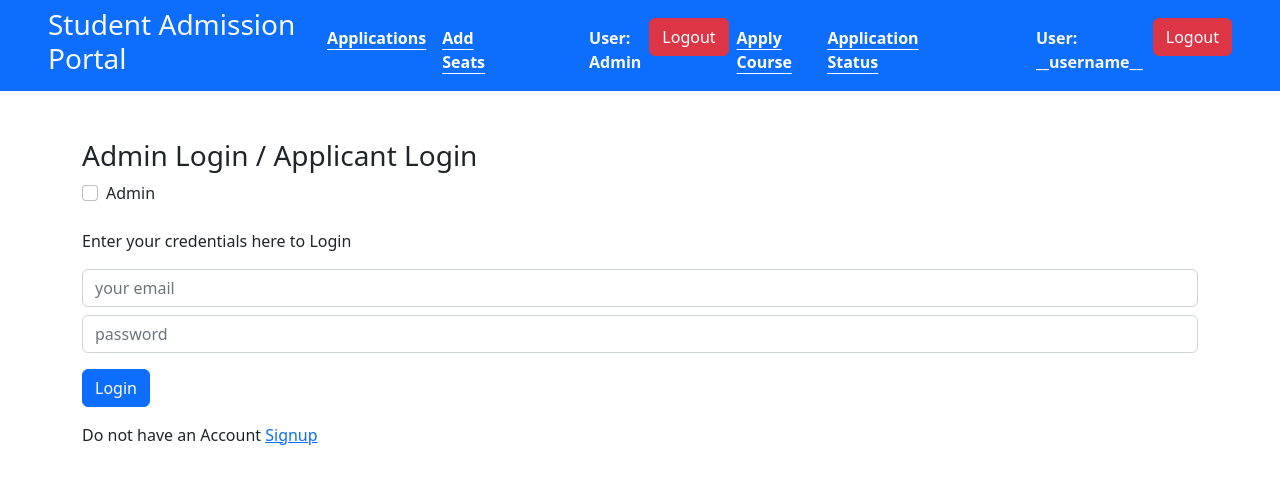
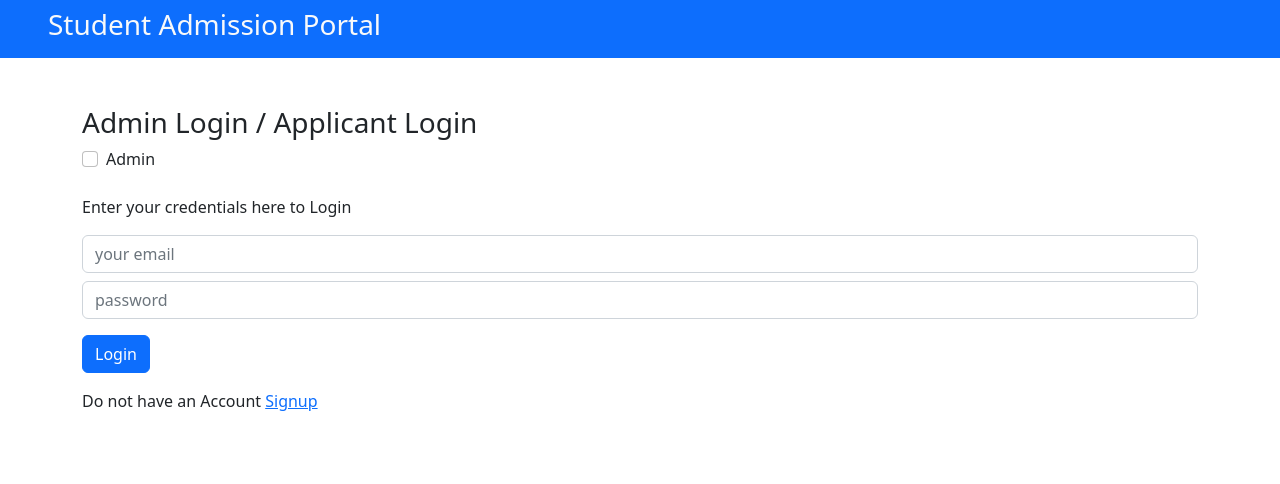
Before and after one commit to uiyuvi/react-college-admission-system, a React (Create React App) app: page / in a window 1280 px wide. Shown: the top 484 px of the page. Built offline with nearby package versions, Linux system fonts and the light colour scheme.

Commit message:
Implement Navbar

```diff
--- a/src/app/slice.js
+++ b/src/app/slice.js
@@ -14,11 +14,11 @@ export const modifyApplicationStatus = createAsyncThunk(
        Use url-  /api/applications/${id} with PATCH method
        Req body - { status: <newStatus> },  newstatus can be Approved/Rejected*/
 
-});
+  });
 
 export const getCourses = createAsyncThunk("getCourses", async () => {
-   /* Get all courses offered
-     Use url-  /api/courses with GET method */
+  /* Get all courses offered
+    Use url-  /api/courses with GET method */
 
 });
 
@@ -38,7 +38,12 @@ export const getApplicationStatus = createAsyncThunk(
 );
 
 const initialState = {
-  courses: []
+  courses: [],
+  loggedUser: {
+    name: "",
+    isAdmin: false,
+    isAuthenticated: false
+  }
 };
 
 export const slice = createSlice({
@@ -47,6 +52,7 @@ export const slice = createSlice({
   reducers: {
     setLoggedUser: (state, action) => {
       state.loggedUser = action.payload;
+      state.loggedUser.isAuthenticated = true;
     },
   },
 
@@ -62,7 +68,7 @@ export const slice = createSlice({
     builder.addCase(getCourses.fulfilled, (state, action) => {
 
     });
-  },
+  }
 });
 
 const { actions, reducer } = slice;
--- a/src/pages/Login.js
+++ b/src/pages/Login.js
@@ -33,7 +33,10 @@ const Login = () => {
           return;
         }
         if (password === response.data[0].password) {
-          dispatch(setLoggedUser(email));
+          dispatch(setLoggedUser({
+            name: response.data[0].name,
+            isAdmin
+          }));
           navigate(isAdmin ? '/applications' : '/apply');
           return;
         }
--- a/src/pages/Navbar.js
+++ b/src/pages/Navbar.js
@@ -2,9 +2,12 @@ import { Outlet, Link } from "react-router-dom";
 import { useDispatch, useSelector } from "react-redux";
 import { useNavigate } from "react-router-dom";
 
+
 const Navbar = () => {
   const navigate = useNavigate();
   const dispatch = useDispatch();
+  const loggedUser = useSelector((state) => state.app.loggedUser)
+  const { isAdmin, name, isAuthenticated } = loggedUser;
 
   return (
     <div>
@@ -12,12 +15,13 @@ const Navbar = () => {
         <h3>Student Admission Portal</h3>
 
         {/*If logged user is admin */}
+        {isAuthenticated && isAdmin &&
           <ul className="navbar-nav">
             <li className="nav-item px-2 pt-2">
-            <Link className="tab">Applications</Link>
+              <Link className="tab" to="/applications">Applications</Link>
             </li>
             <li className="nav-item px-2 pt-2">
-            <Link className="tab">Add Seats</Link>
+              <Link className="tab" to="/addseats">Add Seats</Link>
             </li>
 
             <li className="nav-item mt-2 ms-5 ps-5 me-2 fw-bold">User: Admin</li>
@@ -25,22 +29,25 @@ const Navbar = () => {
               <button className="btn btn-danger">Logout</button>
             </li>
           </ul>
+        }
 
         {/*If logged user is applicant */}
+        {isAuthenticated && !isAdmin &&
           <ul className="navbar-nav">
             <li className="nav-item px-2 pt-2">
-            <Link className="tab">Apply Course</Link>
+              <Link className="tab" to="/apply">Apply Course</Link>
             </li>
             <li className="nav-item px-2 pt-2">
-            <Link className="tab">Application Status</Link>
+              <Link className="tab" to="/status">Application Status</Link>
             </li>
             <li className="nav-item mt-2 ms-5 ps-5 me-2 fw-bold">
-            User: __username__
+              User: {name}
             </li>
             <li className="nav-item">
               <button className="btn btn-danger">Logout</button>
             </li>
           </ul>
+        }
       </nav>
       <Outlet />
     </div>
```
Lines whose indentation alone changed are shown as unchanged.
